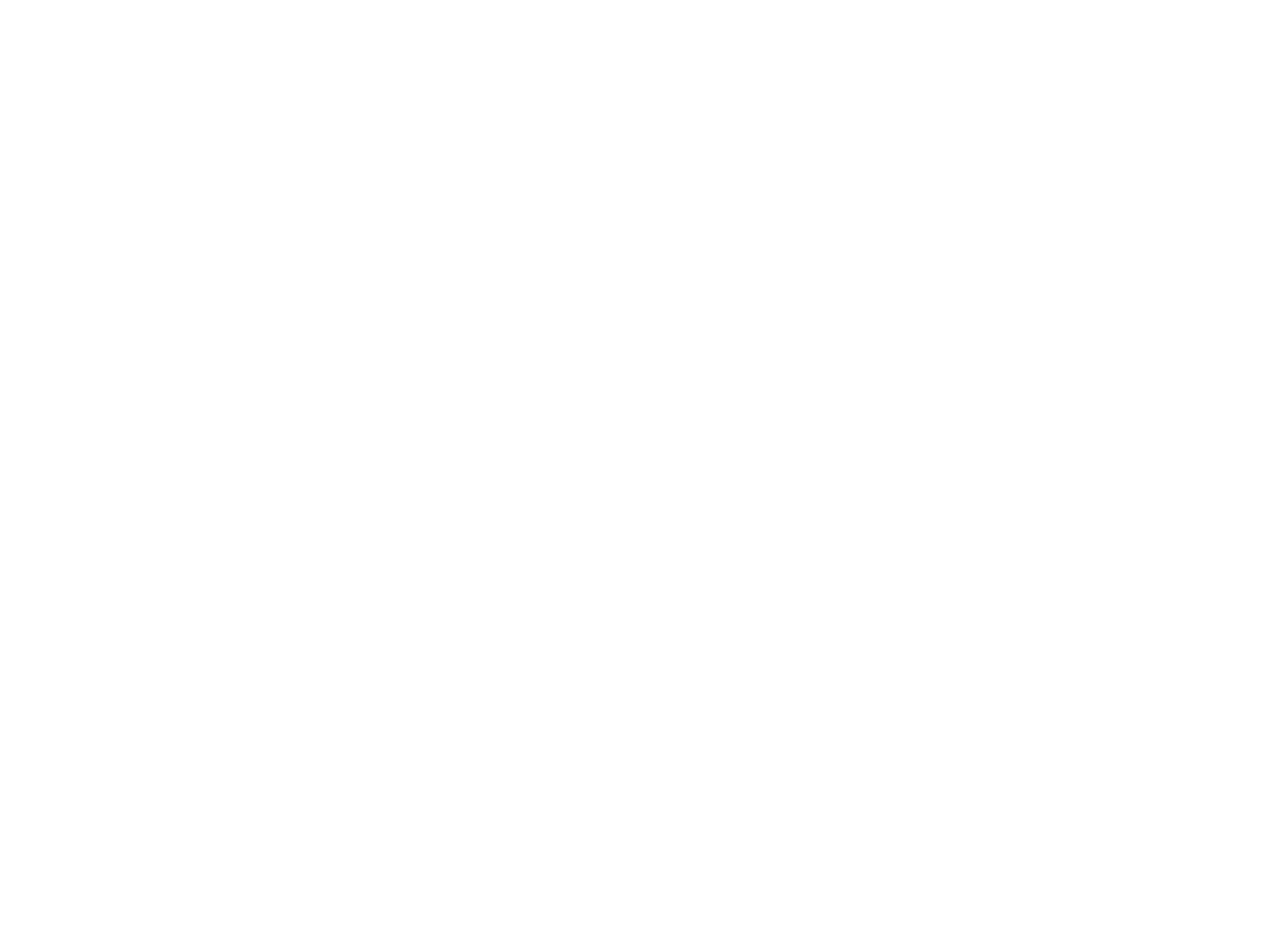
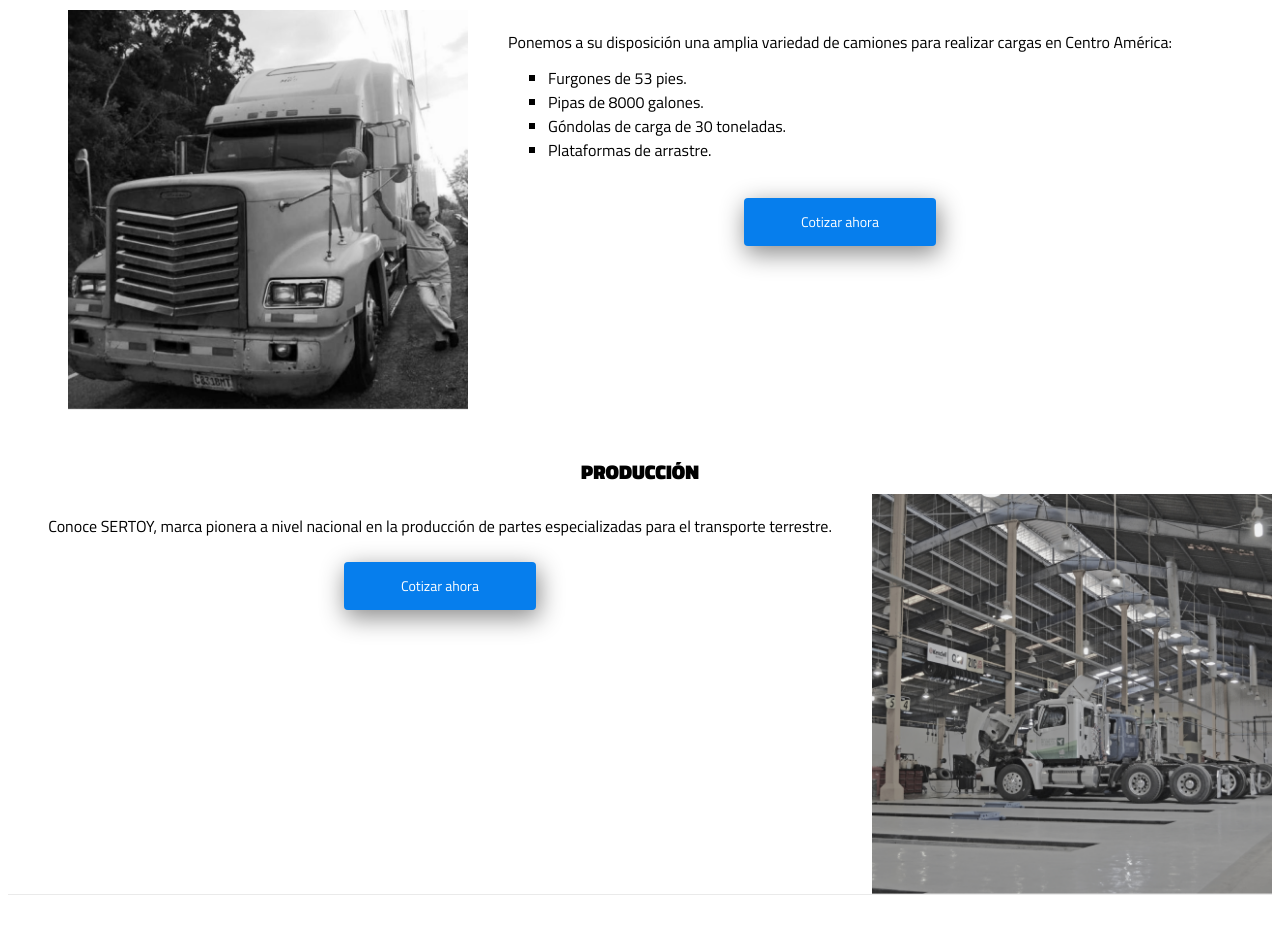
Before and after one commit to alejandroclose/rymsa, a Next.js app: page / in a window 1280 px wide. Shown: the part 1260-2194 px from the top of the page. Before the commit the page ends 1286 px from the top, so only its background shows below. Built offline with nearby package versions, Linux system fonts and the light colour scheme.

Commit message:
wip services

```diff
--- a/components/features.js
+++ b/components/features.js
@@ -6,10 +6,10 @@
     <>
       <div className="py-16 bg-darkBlue w-screen">
         <div className="mx-auto px-4 sm:px-6 lg:px-8">
-            <dl className="flex flex-col md:flex-row justify-around px-20">
+            <dl className="flex flex-col md:flex-row items-center justify-around">
             <div className="w-52 flex flex-col items-center py-6">
                   <Image src="/images/icons/trust.png" width={30} height={30}/>
-                  <dt class="text-xl text-center text-white font-black">
+                  <dt className="text-xl text-center text-white font-black">
                    CONFIANZA
                   </dt>
                   <dd className="mt-2 h-40 text-white text-center ">
@@ -37,7 +37,7 @@
             </dl>
         </div>
         <div className="w-screen mx-auto py-6 px-4 sm:px-6 lg:px-8 flex justify-center">
-        <button className="bg-red text-white text-sm h-12 w-48 px-4 lg:w-3/12 my-6 rounded shadow-customBtn">
+        <button className="bg-red text-white text-sm h-12 w-48 px-4 my-6 rounded shadow-customBtn">
           Conoce nuestros servicios
         </button>
         </div>
--- a/components/hero.js
+++ b/components/hero.js
@@ -12,7 +12,7 @@
           <br />
           fabricación de partes para camiones.
         </div>
-        <button className="bg-blue text-white text-sm h-12 w-48 px-4 lg:w-3/12 my-6 rounded shadow-customBtn">
+        <button className="bg-blue text-white text-sm h-12 w-48 px-4 my-6 rounded shadow-customBtn">
           Contacto
         </button>
       </div>
--- /dev/null
+++ b/components/services.js
@@ -0,0 +1,48 @@
+import { useState } from "react";
+import Image from "next/image";
+
+export default function Services(props) {
+  return (
+    <>
+      <div className="pt-12">
+        <h2 className="text-xl text-center font-black pb-2">TRANSPORTE</h2>
+        <div className="flex flex-col lg:flex-row align-center">
+          <Image src="/images/transport.png" height={400} width={400} />
+          <div className="flex flex-col items-center px-10 py-5">
+            <div className="">
+              <p className="text-center">
+                Ponemos a su disposición una amplia variedad de camiones para
+                realizar cargas en Centro América:
+              </p>
+              <ul className="list-square pl-10 py-3">
+                <li>Furgones de 53 pies.</li>
+                <li>Pipas de 8000 galones.</li>
+                <li>Góndolas de carga de 30 toneladas.</li>
+                <li>Plataformas de arrastre.</li>
+              </ul>
+            </div>
+            <button className="bg-blue text-white text-sm h-12 w-48 px-4 my-6 rounded shadow-customBtn">
+              Cotizar ahora
+            </button>
+          </div>
+        </div>
+      </div>
+      <div className="pt-12">
+        <h2 className="text-xl text-center font-black pb-2">PRODUCCIÓN</h2>
+        <div className="flex flex-col lg:flex-row-reverse align-center">
+          <Image src="/images/sertoy.png" height={400} width={400} />
+          <div className="flex flex-col items-center px-10 py-5">
+            <div className="">
+              <p className="text-center">
+                Conoce SERTOY, marca pionera a nivel nacional en la producción de partes especializadas para el transporte terrestre.
+              </p>
+            </div>
+            <button className="bg-blue text-white text-sm h-12 w-48 px-4 my-6 rounded shadow-customBtn">
+              Cotizar ahora
+            </button>
+          </div>
+        </div>
+      </div>
+    </>
+  );
+}
--- a/pages/index.js
+++ b/pages/index.js
@@ -1,8 +1,9 @@
-import Head from 'next/head'
-import styles from '../styles/Home.module.css'
-import Navbar from '../components/navbar'
-import Hero from '../components/hero'
-import Features from '../components/features'
+import Head from "next/head";
+import styles from "../styles/Home.module.css";
+import Navbar from "../components/navbar";
+import Hero from "../components/hero";
+import Features from "../components/features";
+import Services from "../components/services";
 
 export default function Home() {
   return (
@@ -11,14 +12,21 @@
         <title>R&MSA | Produciendo Valor, Transportando Bienes</title>
         <link rel="icon" href="/favicon.ico" />
         <link rel="preconnect" href="https://fonts.gstatic.com" />
-        <link href="https://fonts.googleapis.com/css2?family=Racing+Sans+One&display=swap" rel="stylesheet" />
+        <link
+          href="https://fonts.googleapis.com/css2?family=Racing+Sans+One&display=swap"
+          rel="stylesheet"
+        />
         <link rel="preconnect" href="https://fonts.gstatic.com" />
-        <link href="https://fonts.googleapis.com/css2?family=Titillium+Web:ital,wght@0,200;0,300;0,400;0,600;0,700;0,900;1,200;1,300;1,400;1,600;1,700&display=swap" rel="stylesheet"/>
+        <link
+          href="https://fonts.googleapis.com/css2?family=Titillium+Web:ital,wght@0,200;0,300;0,400;0,600;0,700;0,900;1,200;1,300;1,400;1,600;1,700&display=swap"
+          rel="stylesheet"
+        />
       </Head>
-<Navbar></Navbar>
+      <Navbar></Navbar>
       <main className="px-0 flex flex-col justify-center items-center font-titillium">
-      <Hero></Hero>
-      <Features/>
+        <Hero></Hero>
+        <Features />
+        <Services />
       </main>
 
       <footer className={styles.footer}>
@@ -31,5 +39,5 @@
         </a>
       </footer>
     </div>
-  )
+  );
 }
--- a/tailwind.config.js
+++ b/tailwind.config.js
@@ -50,6 +50,11 @@
       hero: '271px',
       heroLg: '728px',
     },
+    listStyleType: {
+      none:'none',
+      square:'square',
+      roman: 'upper-roman'
+    }
   },
   variants: {
     extend: {},
```
Also changed, not shown: public/images/sertoy.png (added), public/images/transport.png (added).
